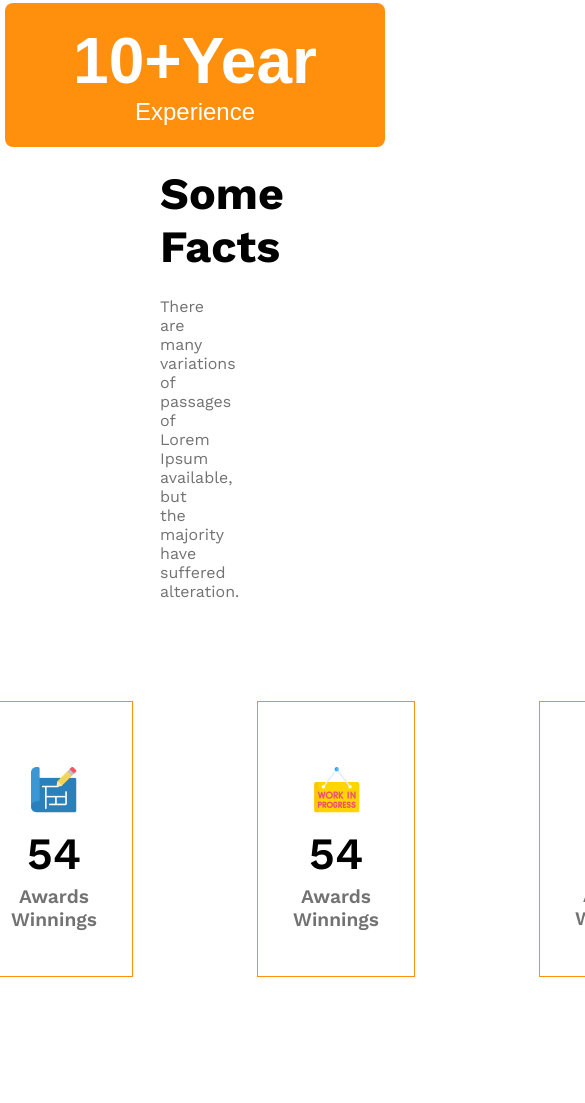
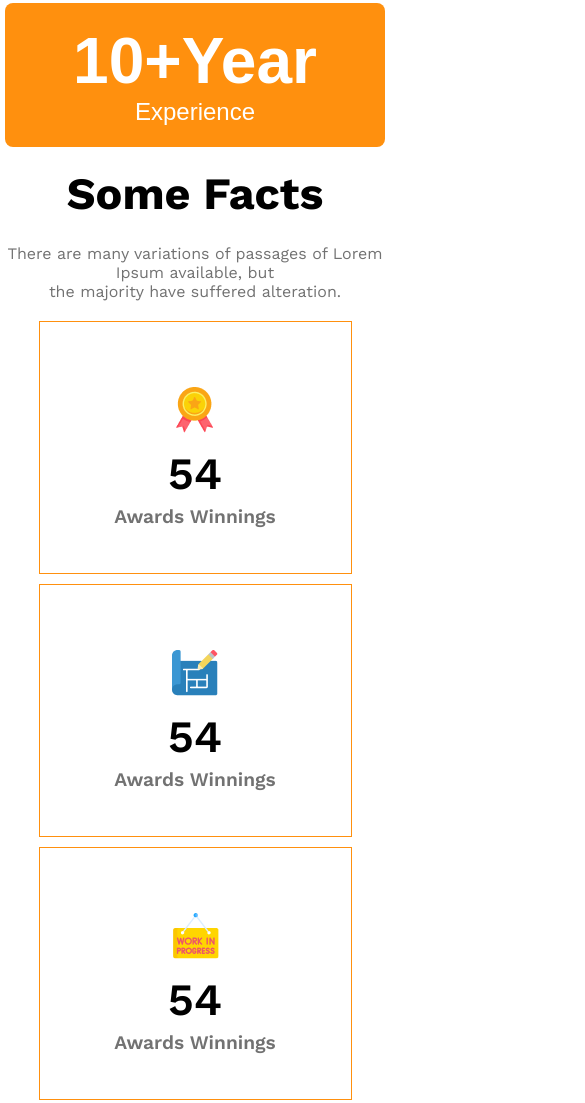
Before and after one commit to webdiv-rakib/g3-architects-project, a plain HTML site: page index.html in a window 390 px wide. Shown: the part 4706-5809 px from the top of the page, 585 px wide, since content can reach past the window. Before the commit the page ends 5683 px from the top, so only its background shows below. Drawn offline with nearby package versions, Linux system fonts and the light colour scheme.

Commit message:
fact section responsive

```diff
--- a/styles/style.css
+++ b/styles/style.css
@@ -180,6 +180,7 @@ ul li a {
 /* Facts section design */
 .fact-container {
     padding: 0px 160px;
+    margin-bottom: 180px;
 }
 
 .fact-reward {
@@ -288,8 +289,6 @@ ul li a {
         max-width: 586px;
     }
 
-    .feature-card {}
-
     .architect-img {
         width: 100%;
     }
@@ -301,7 +300,25 @@ ul li a {
     }
 
     .btn-position {
-
         text-align: center;
     }
+
+    /* Facts section responsive */
+    .fact-container {
+        padding: 0px 0px;
+        text-align: center;
+        margin-bottom: 20px;
+    }
+
+    .reward-section {
+        flex-direction: column;
+        justify-content: center;
+        align-items: center;
+        gap: 10px;
+        margin-top: 20px;
+    }
+
+    .fact-reward {
+        width: 100%;
+    }
 }
```
